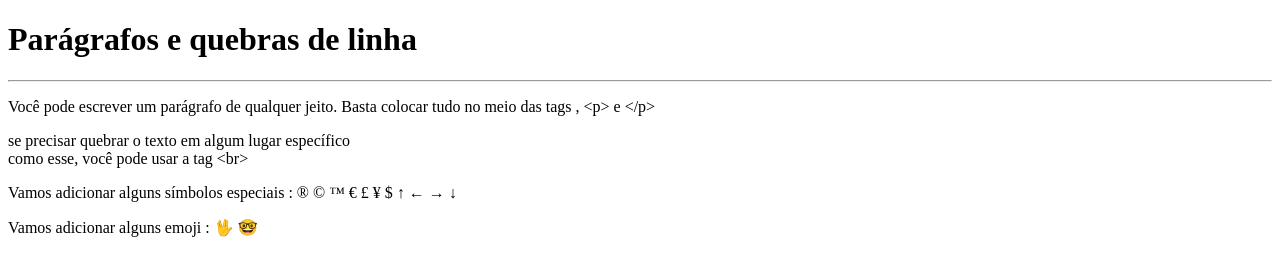
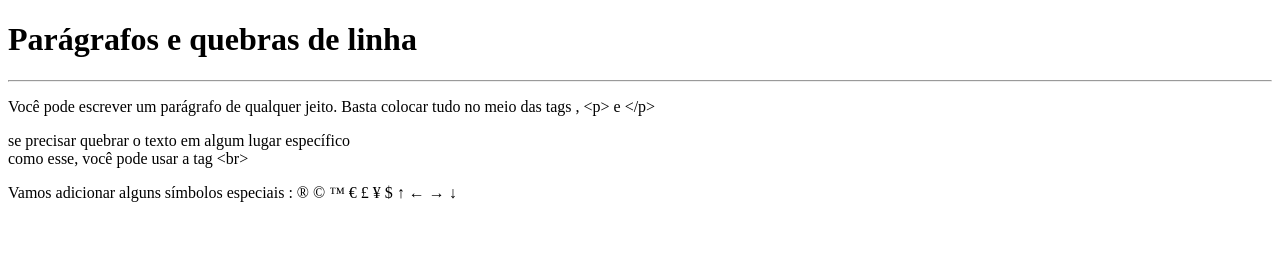
Before and after one commit to Gabriel02ps/Estudos-em-HTML5-e-CSS3, a plain HTML site: page ex002/index.html in a window 1280 px wide. Drawn offline with Linux system fonts and the light colour scheme.

```diff
--- a/ex002/index.html
+++ b/ex002/index.html
@@ -24,10 +24,6 @@
         &RightArrow;
         &downarrow;
     </p>
-    <p>
-        Vamos adicionar alguns emoji :
-        &#x1F596;
-        &#x1F913;
-    </p>
+
 </body>
 </html>
```
